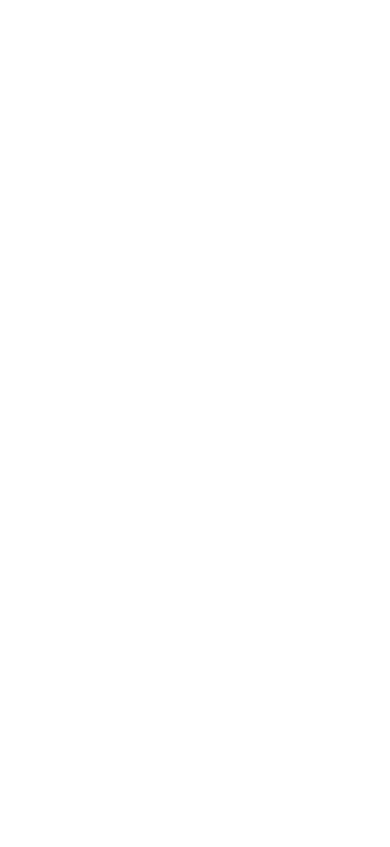
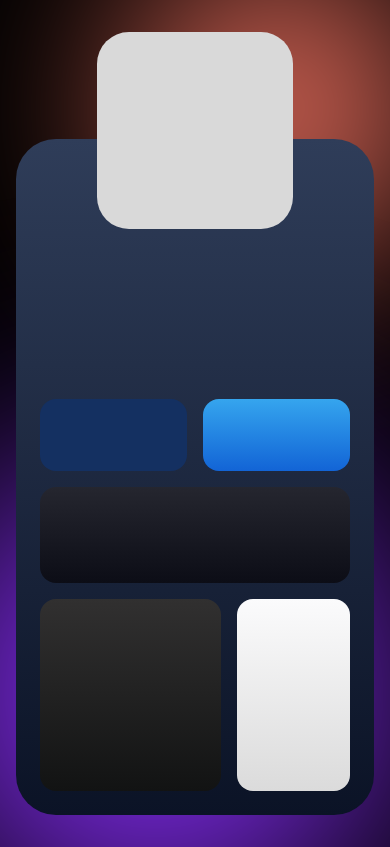
Before and after one commit to santi-trujillo/personal-portfolio, a plain HTML site: page index.html in a window 390 px wide. Drawn offline with Linux system fonts and the light colour scheme.

Commit message:
feat: phase 1 - build fluid mobile-first wireframe boxes and grid layout

```diff
--- a/css/global.css
+++ b/css/global.css
@@ -1 +1,32 @@
-/* Purgado para Hard Reset */
+:root {
+  /* Orbes de Fondo */
+  --orb-orange: #F37261;
+  --orb-purple: #842CF2;
+
+  /* Tarjeta Base */
+  --card-grad-start: #2F3D59;
+  --card-grad-end: #0B1326;
+
+  /* Cajas Bento Grid */
+  --box-email: #143061;
+  --box-fb-start: #35A5EE; --box-fb-end: #1264D6;
+  --box-github-start: #25262F; --box-github-end: #0C0D16;
+  --box-figma-start: #313030; --box-figma-end: #121313;
+  --box-dev-start: #FBFBFC; --box-dev-end: #DBDBDB;
+  --avatar-placeholder: #D9D9D9;
+
+  /* Geometría y Espaciados Relativos */
+  --radius-box: 1rem;
+  --radius-avatar: 2rem;
+  --radius-card: 2.5rem;
+  --gap-bento: 1rem;
+}
+* { margin: 0; padding: 0; box-sizing: border-box; }
+body {
+  background-color: #000;
+  min-height: 100vh;
+  display: flex;
+  justify-content: center;
+  padding: 2rem 1rem;
+  overflow-x: hidden;
+}
--- a/css/layout.css
+++ b/css/layout.css
@@ -1 +1,43 @@
-/* Purgado para Hard Reset */
+/* Contenedor y Orbes */
+.nx-portfolio-wrapper { position: relative; width: 100%; max-width: 400px; /* Límite para Mobile */ }
+.nx-orb { position: fixed; border-radius: 50%; z-index: -1; }
+.nx-orb-orange { width: 80vw; max-width: 300px; aspect-ratio: 1; background: var(--orb-orange); filter: blur(100px); top: -5%; right: -10%; }
+.nx-orb-purple { width: 120vw; max-width: 500px; aspect-ratio: 1; background: var(--orb-purple); filter: blur(120px); bottom: -10%; left: -20%; }
+
+/* Cascarón Móvil */
+.nx-mobile-frame { width: 100%; display: flex; flex-direction: column; align-items: center; }
+
+/* Avatar superpuesto */
+.nx-avatar-box {
+  width: 55%;
+  aspect-ratio: 1;
+  background: var(--avatar-placeholder);
+  border-radius: var(--radius-avatar);
+  position: relative;
+  z-index: 2;
+  margin-bottom: -25%; /* Superposición relativa */
+}
+
+/* Tarjeta Base */
+.nx-base-card {
+  width: 100%;
+  background: linear-gradient(180deg, var(--card-grad-start) 0%, var(--card-grad-end) 100%);
+  border-radius: var(--radius-card);
+  padding: 30% 1.5rem 1.5rem 1.5rem; /* Padding top compensa el margin-bottom del avatar */
+  display: flex; flex-direction: column; gap: 1.5rem;
+}
+.nx-info-placeholder { width: 100%; height: 8rem; }
+
+/* Bento Grid */
+.nx-bento-grid { display: grid; grid-template-columns: repeat(2, 1fr); gap: var(--gap-bento); width: 100%; }
+.nx-box { border-radius: var(--radius-box); width: 100%; }
+
+/* Alturas proporcionales y Colores */
+.nx-box-email { background: var(--box-email); height: 4.5rem; }
+.nx-box-facebook { background: linear-gradient(180deg, var(--box-fb-start) 0%, var(--box-fb-end) 100%); height: 4.5rem; }
+.nx-box-github { background: linear-gradient(180deg, var(--box-github-start) 0%, var(--box-github-end) 100%); height: 6rem; grid-column: 1 / -1; }
+
+/* Fila asimétrica inferior (Proporción aproximada 60% / 40%) */
+.nx-bento-row-asym { grid-column: 1 / -1; display: grid; grid-template-columns: 1.6fr 1fr; gap: var(--gap-bento); }
+.nx-box-figma { background: linear-gradient(180deg, var(--box-figma-start) 0%, var(--box-figma-end) 100%); height: 12rem; }
+.nx-box-dev { background: linear-gradient(180deg, var(--box-dev-start) 0%, var(--box-dev-end) 100%); height: 100%; }
--- a/index.html
+++ b/index.html
@@ -9,7 +9,35 @@
   <link rel="stylesheet" href="./css/components.css">
 </head>
 <body>
-  <!-- El lienzo está en blanco -->
+  <main class="nx-portfolio-wrapper">
+    <!-- Orbes -->
+    <div class="nx-orb nx-orb-orange"></div>
+    <div class="nx-orb nx-orb-purple"></div>
+
+    <!-- Contenedor Móvil Fluido -->
+    <section class="nx-mobile-frame">
+      <!-- Avatar -->
+      <div class="nx-avatar-box"></div>
+
+      <!-- Tarjeta Base -->
+      <article class="nx-base-card">
+        <div class="nx-info-placeholder"></div>
+
+        <!-- Bento Grid Fluido -->
+        <div class="nx-bento-grid">
+          <div class="nx-box nx-box-email"></div>
+          <div class="nx-box nx-box-facebook"></div>
+          <div class="nx-box nx-box-github"></div>
+
+          <!-- Fila asimétrica inferior -->
+          <div class="nx-bento-row-asym">
+            <div class="nx-box nx-box-figma"></div>
+            <div class="nx-box nx-box-dev"></div>
+          </div>
+        </div>
+      </article>
+    </section>
+  </main>
   <script type="module" src="./js/main.js"></script>
 </body>
 </html>
```
